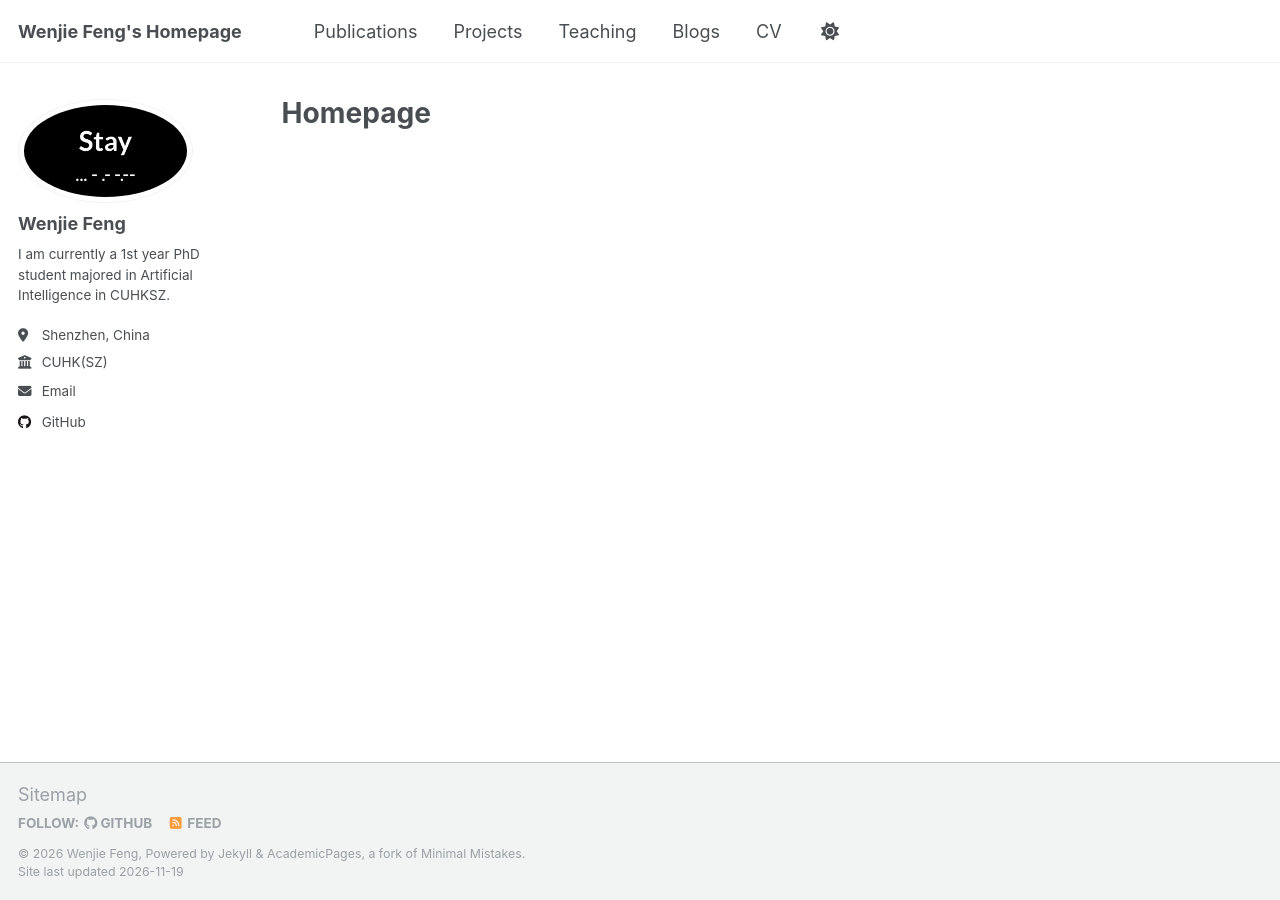
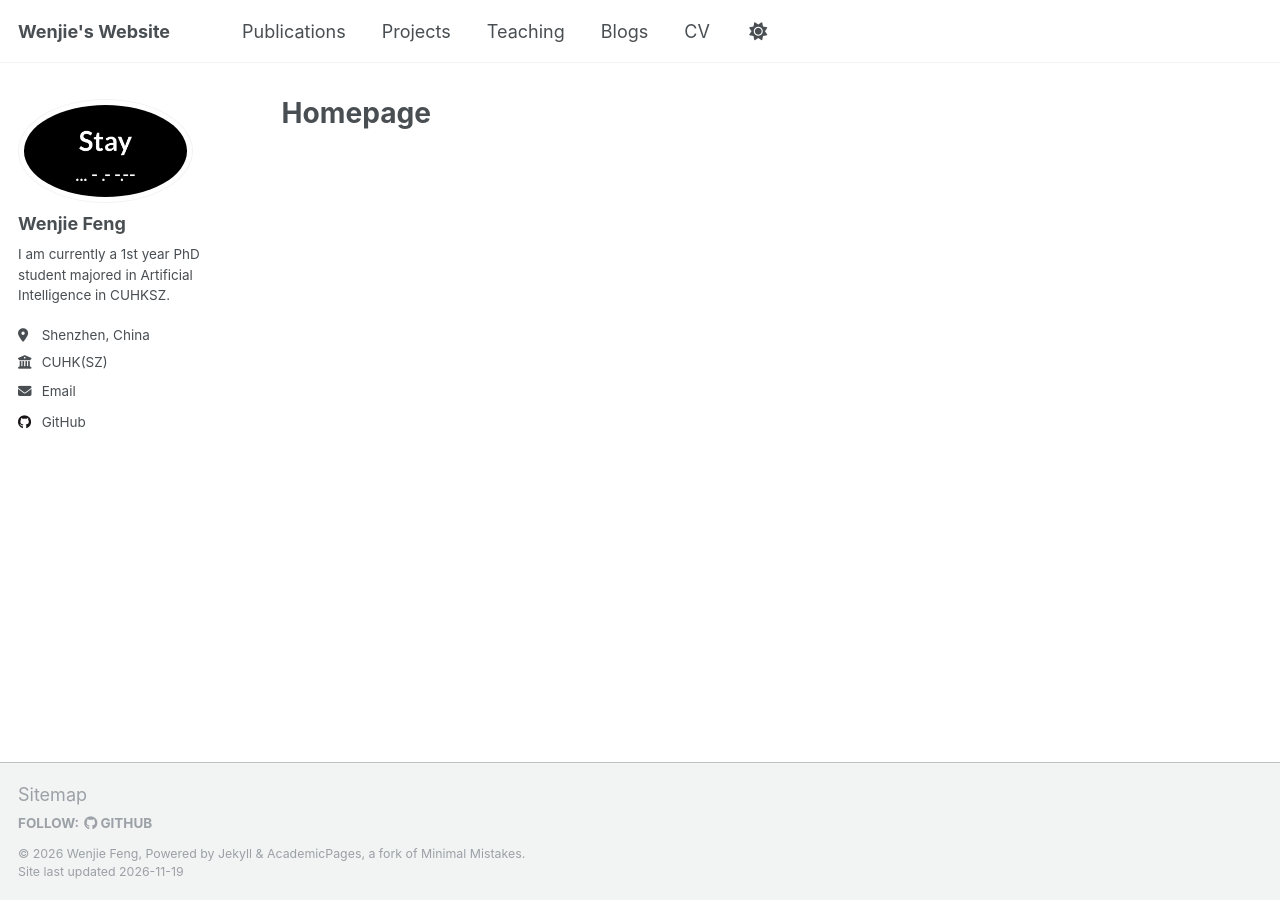
Before and after one commit to wenjiefeng04/wenjiefeng04.github.io, a Jekyll site: the page built from _pages/about.md, in a window 1280 px wide. Built offline with Jekyll 4.4.1, drawn with Linux system fonts in a browser that asks for light colours.

Commit message:
change title and exclude FEED and update cv

```diff
--- a/_config.yml
+++ b/_config.yml
@@ -9,7 +9,7 @@
 # Basic Site Settings
 locale                   : "en-US"
 site_theme               : "default"
-title                    : "Wenjie Feng's Homepage"
+title                    : "Wenjie's Website"
 title_separator          : "-"
 name                     : &name "Wenjie Feng"
 description              : &description "personal description"
@@ -118,7 +118,7 @@ staticman:
       options:
         format           : "iso8601" # "iso8601" (default), "timestamp-seconds", "timestamp-milliseconds"
 atom_feed:
-  hide                   : false     # change to true to hide the RSS feed in the footer
+  hide                   : true     # change to true to hide the RSS feed in the footer
   path                   : # blank (default) uses feed.xml
 
 
```
Also changed, not shown: 1 other file.
